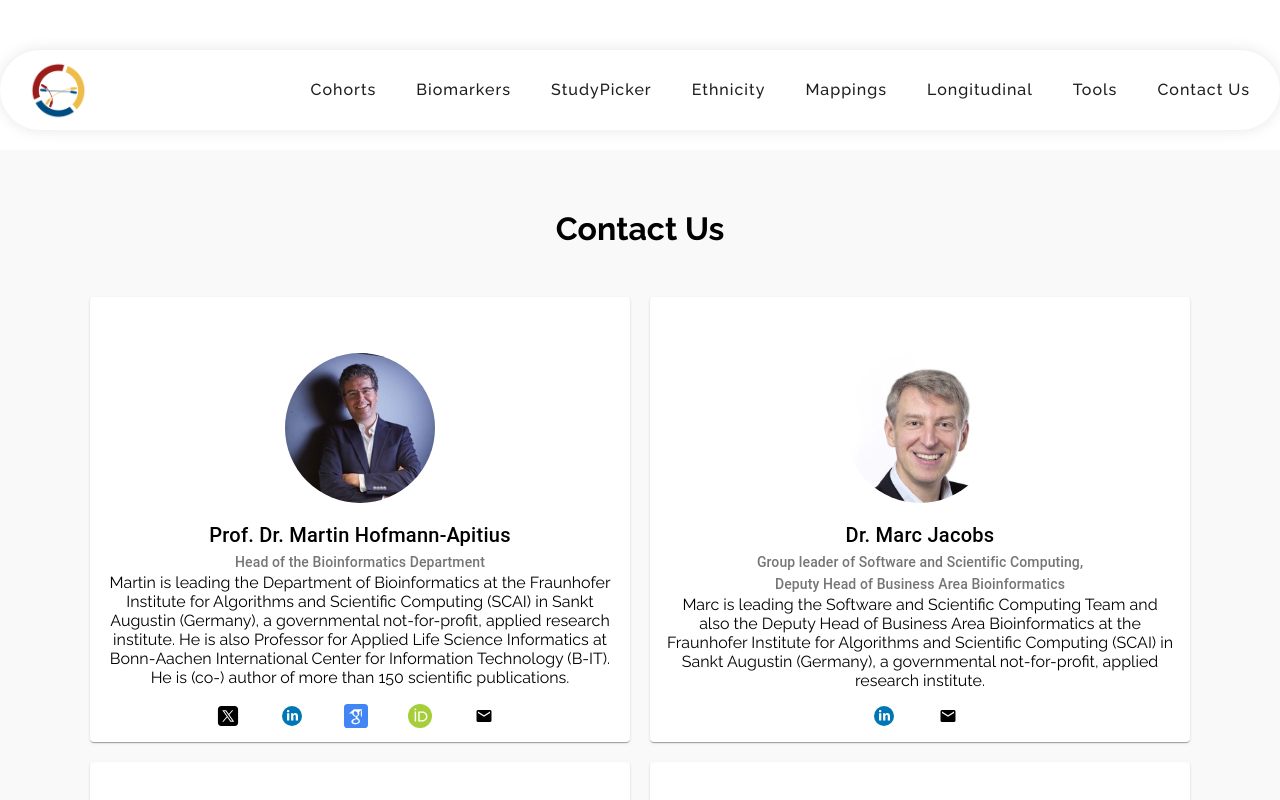
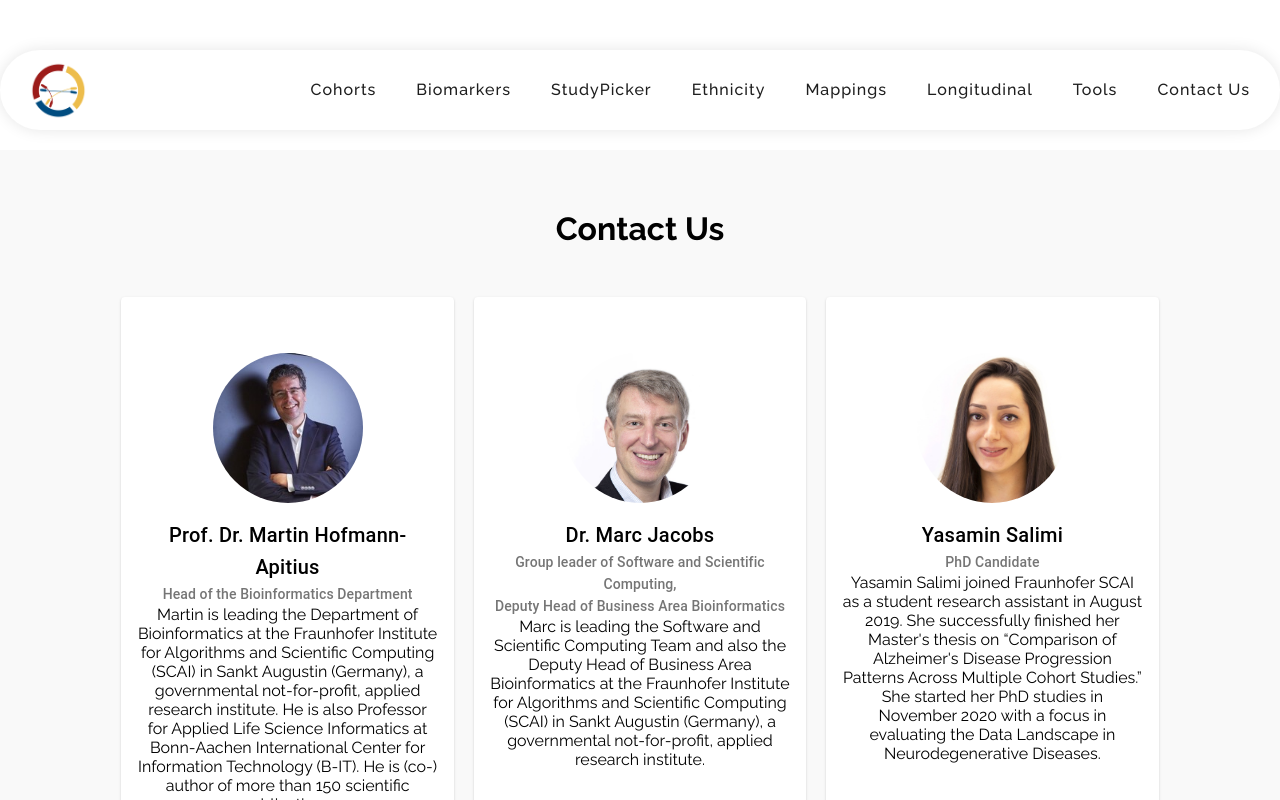
Before and after one commit to SCAI-BIO/PDataViewer, an Angular app in the folder frontend/: page /contact-us in a window 1280 px wide. Shown: the top 800 px of the page. Built offline with nearby package versions, Linux system fonts and the light colour scheme.

Commit message:
refactor: change number of team member per row

```diff
--- a/frontend/src/app/contact-us/contact-us.component.css
+++ b/frontend/src/app/contact-us/contact-us.component.css
@@ -59,9 +59,9 @@
 .team-member {
     display: flex;
     flex-direction: column;
-    flex: 1 1 calc(50% - 100px);
+    flex: 1 1 calc(33% - 90px);
     margin: 10px;
-    max-width: calc(50% - 100px);
+    max-width: calc(33% - 90px);
     align-items: center;
     text-align: center;
 }
```
